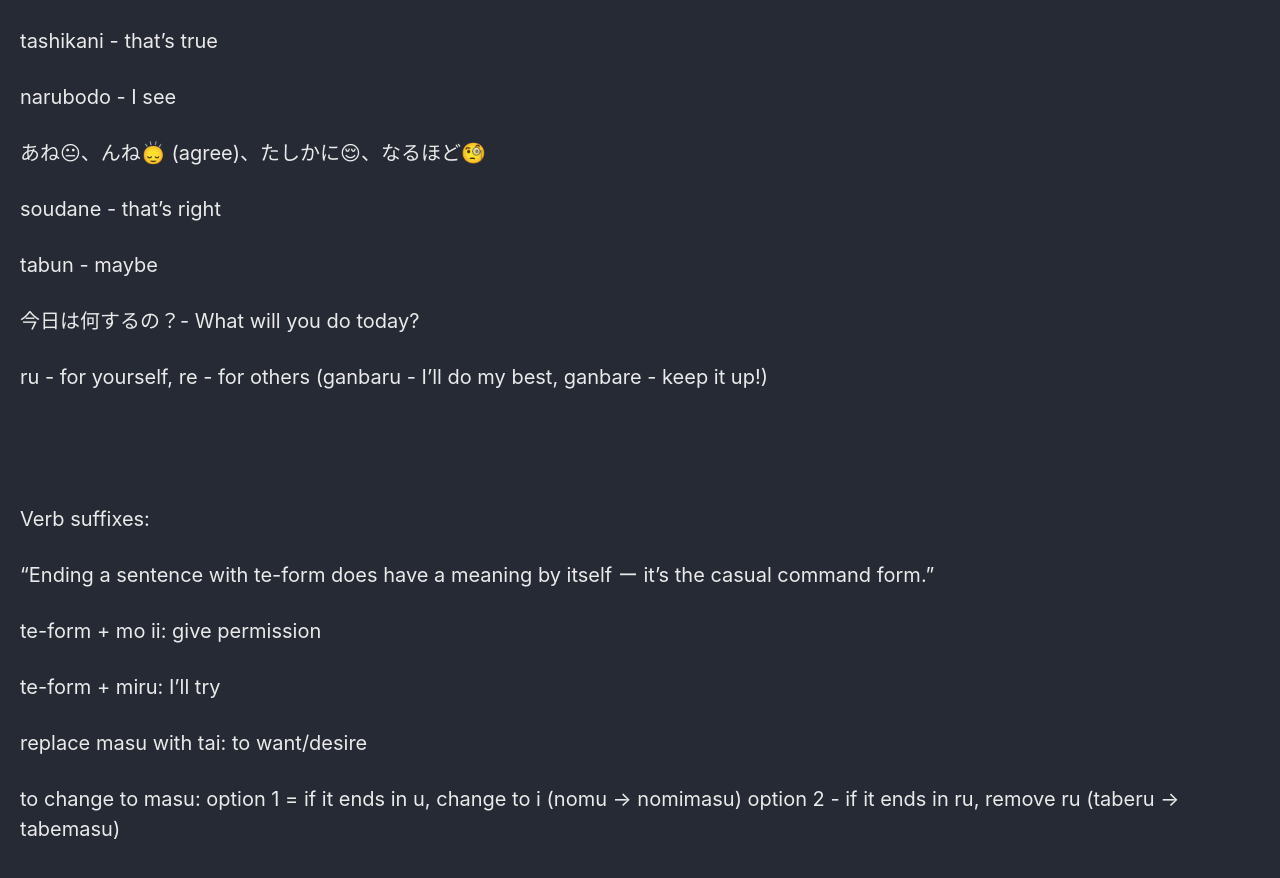
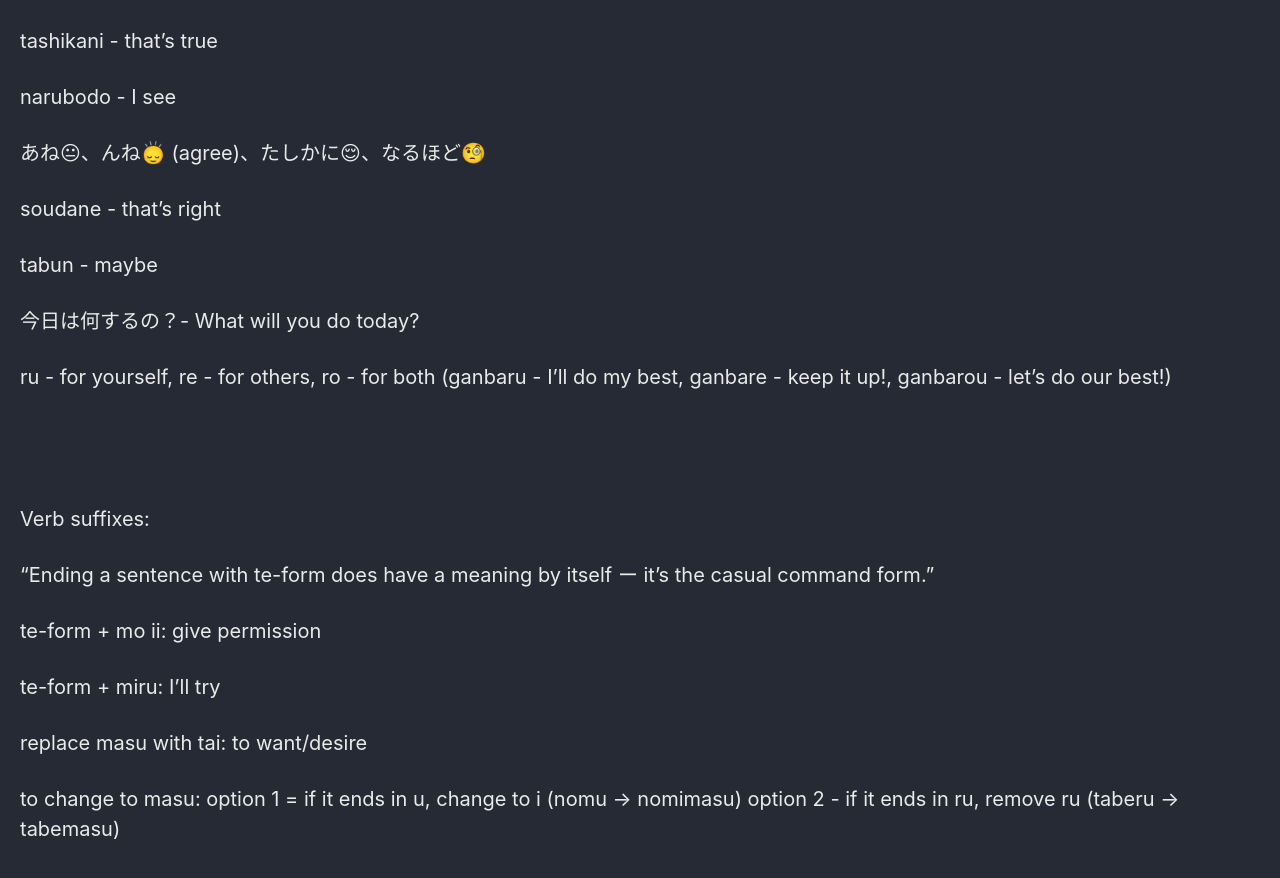
Before and after one commit to Connor-McCartney/Connor-McCartney.github.io, a Jekyll site: the page built from _pages/misc/japanese.md, in a window 1280 px wide and 900 px high, scrolled down 1363 px. Shown: the top 878 px of the window. Built offline with Jekyll 4.4.1, drawn with Linux system fonts in a browser that asks for light colours; cached includes are drawn as plain includes; our own code applies the rules of GitHub Pages for plain Markdown files.

Commit message:
Update japanese.md

```diff
--- a/_pages/misc/japanese.md
+++ b/_pages/misc/japanese.md
@@ -56,7 +56,7 @@ tabun - maybe
 
 今日は何するの？- What will you do today?
 
-ru - for yourself, re - for others (ganbaru - I'll do my best, ganbare - keep it up!)
+ru - for yourself, re - for others, ro - for both (ganbaru - I'll do my best, ganbare - keep it up!, ganbarou - let's do our best!)
 
 
 <br>
```
